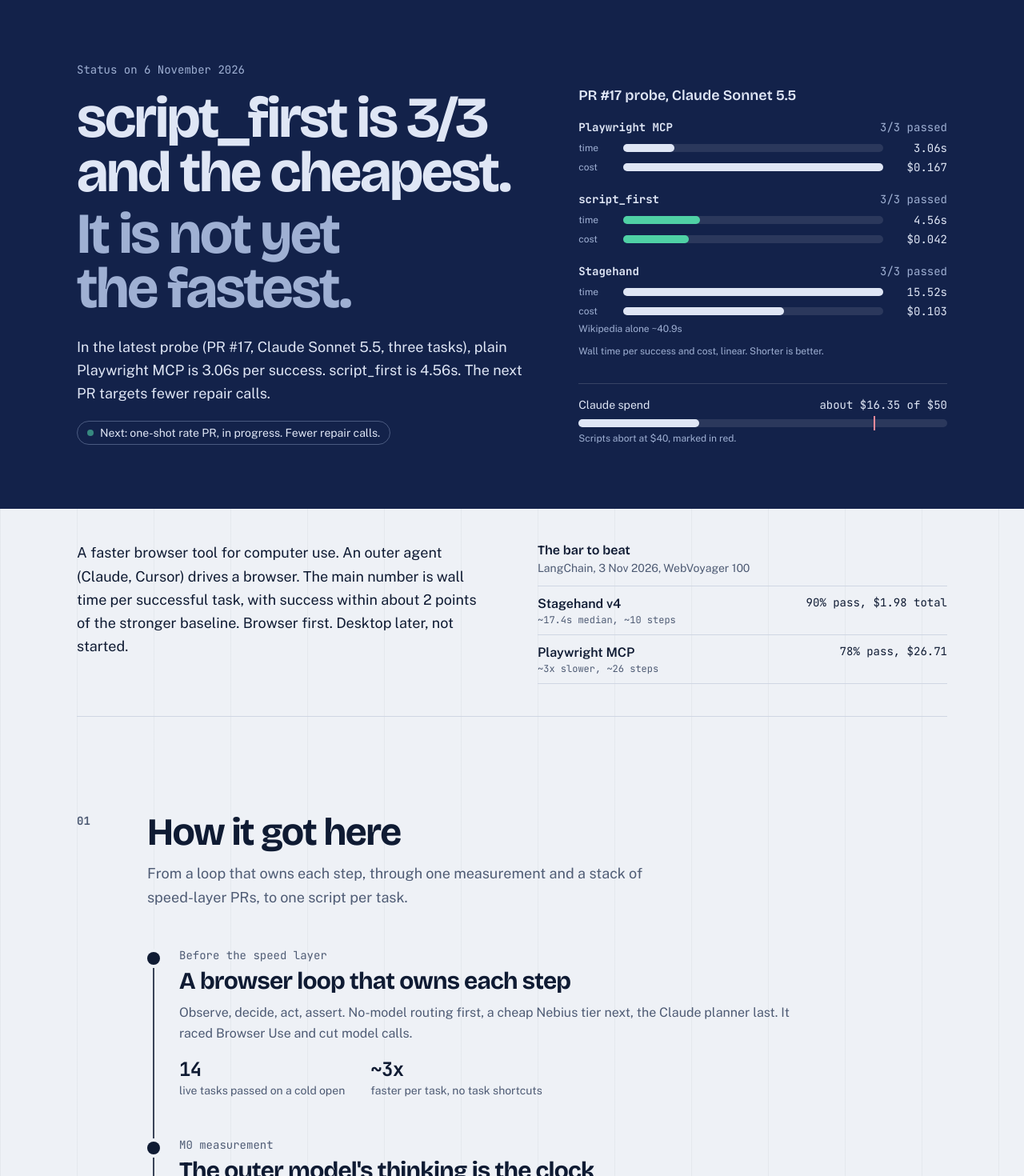
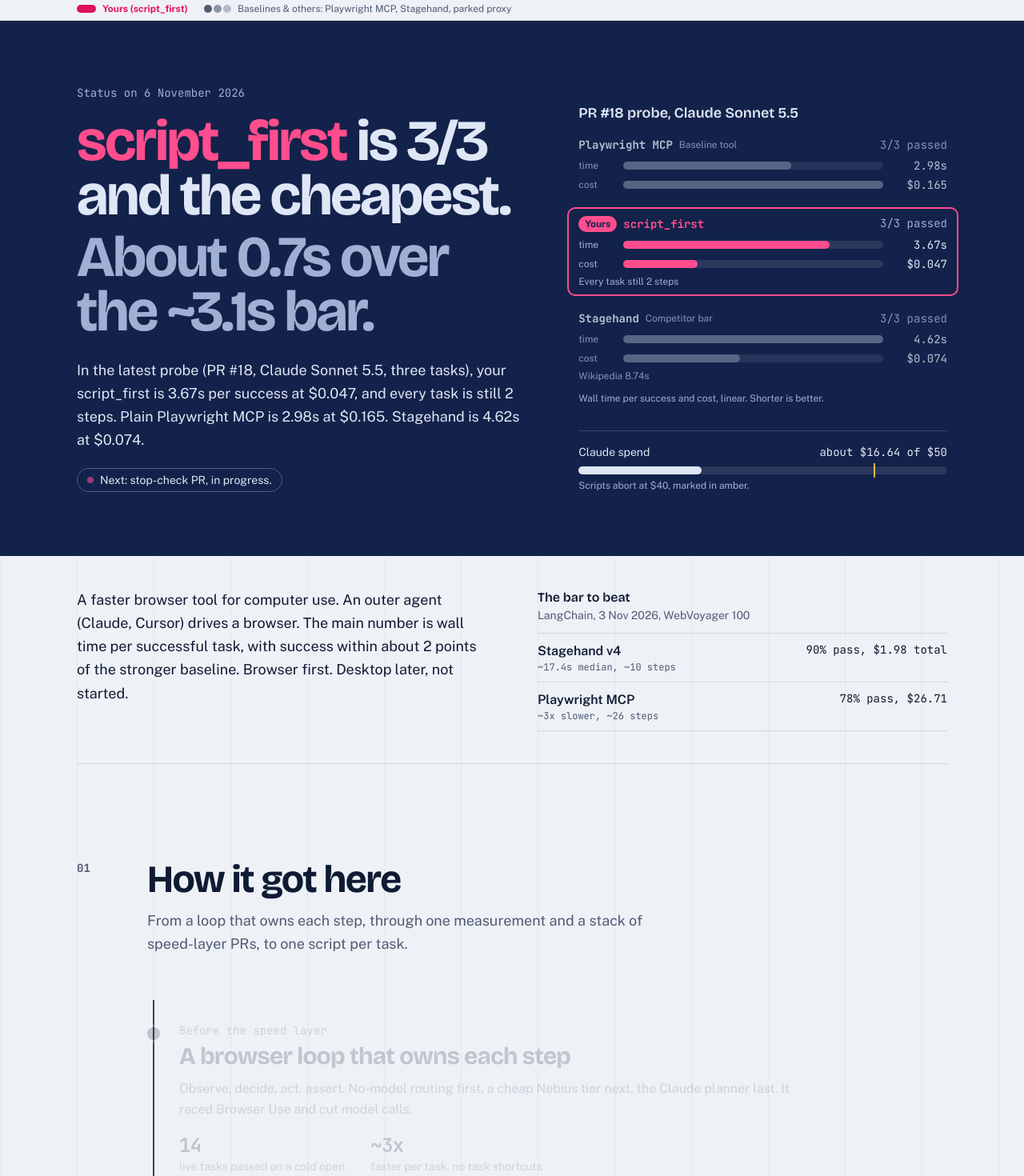
Before and after one commit to advcode118/alexs-computeruseoptimisation, a Next.js app: page / in a window 1280 px wide. Shown: the part 60-1530 px from the top of the page at 80% size. Built offline with nearby package versions, Linux system fonts and the light colour scheme.

Commit message:
Mark script_first as yours and add the PR #18 probe

```diff
--- a/app/components/probe-charts.tsx
+++ b/app/components/probe-charts.tsx
@@ -1,7 +1,7 @@
 "use client";
 
 import { Component } from "react";
-import { armMeta, type ArmId, type ArmResult, type Probe } from "@/data/progress";
+import { armMeta, ownerLabel, type ArmId, type ArmResult, type Probe } from "@/data/progress";
 
 type Metric = "seconds" | "success" | "cost";
 type Grouping = "probe" | "arm";
@@ -73,7 +73,7 @@ export default class ProbeCharts extends Component<Props, State> {
     return armOrder.map((arm) => ({
       key: arm,
       title: armMeta[arm].name,
-      caption: armMeta[arm].short,
+      caption: ownerLabel[armMeta[arm].owner],
       rows: probes.flatMap((probe) => {
         const result = probe.results.find((item) => item.arm === arm);
         return result ? [{ key: probe.id, label: probe.label, color: armMeta[arm].color, result }] : [];
@@ -125,7 +125,13 @@ export default class ProbeCharts extends Component<Props, State> {
           {this.groups().map((group) => (
             <figure key={group.key} className="min-w-0">
               <figcaption className="flex items-baseline justify-between gap-3 border-b-2 border-ink pb-1.5">
-                <span className="font-display text-xl font-semibold tracking-tight">{group.title}</span>
+                <span
+                  className={`font-display text-xl font-semibold tracking-tight ${
+                    group.key === "script_first" ? "text-[var(--color-yours)]" : ""
+                  }`}
+                >
+                  {group.title}
+                </span>
                 <span className="truncate font-mono text-xs text-mute">{group.caption}</span>
               </figcaption>
               <div className="relative mt-2">
@@ -135,7 +141,7 @@ export default class ProbeCharts extends Component<Props, State> {
                         key={tick.label}
                         aria-hidden
                         className="absolute top-0 bottom-0 border-l border-dashed border-rule"
-                        style={{ left: `calc(7.5rem + (100% - 7.5rem - 6.5rem) * ${tick.at / 100})` }}
+                        style={{ left: `calc(9.5rem + (100% - 9.5rem - 6.5rem) * ${tick.at / 100})` }}
                       />
                     ))
                   : null}
@@ -145,9 +151,16 @@ export default class ProbeCharts extends Component<Props, State> {
                     const measured = bar !== null;
 
                     return (
-                      <li key={row.key} className="grid grid-cols-[7.5rem_minmax(0,1fr)_6.5rem] items-center py-1.5">
+                      <li key={row.key} className="grid grid-cols-[9.5rem_minmax(0,1fr)_6.5rem] items-center py-1.5">
                         <span className="min-w-0 pr-2 font-mono text-xs">
-                          <span className="block truncate">{row.label}</span>
+                          <span
+                            className={`block truncate ${
+                              armMeta[row.result.arm].owner === "yours" ? "font-bold text-[var(--color-yours)]" : "text-mute"
+                            }`}
+                          >
+                            {armMeta[row.result.arm].owner === "yours" && grouping === "probe" ? "Yours: " : ""}
+                            {row.label}
+                          </span>
                           {row.result.note ? (
                             <span className="block truncate font-sans text-[11px] text-mute">{row.result.note}</span>
                           ) : null}
@@ -172,7 +185,7 @@ export default class ProbeCharts extends Component<Props, State> {
                   })}
                 </ul>
                 {metric !== "success" ? (
-                  <div aria-hidden className="relative mr-[6.5rem] ml-[7.5rem] h-4 font-mono text-[10px] text-mute">
+                  <div aria-hidden className="relative mr-[6.5rem] ml-[9.5rem] h-4 font-mono text-[10px] text-mute">
                     {ticks[metric].map((tick) => (
                       <span key={tick.label} className="absolute -translate-x-1/2" style={{ left: `${tick.at}%` }}>
                         {tick.label}
--- a/app/components/status-band.tsx
+++ b/app/components/status-band.tsx
@@ -1,6 +1,6 @@
-import { armMeta, probes, progress } from "@/data/progress";
+import { armMeta, ownerLabel, probes, progress } from "@/data/progress";
 
-const highlight = "#4fd1a5";
+const highlight = "var(--color-yours-bright)";
 
 export default function StatusBand() {
   const { status } = progress;
@@ -18,7 +18,8 @@ export default function StatusBand() {
             id="status-title"
             className="mt-4 font-display text-5xl leading-[0.95] font-bold tracking-[-0.035em] text-balance sm:text-7xl"
           >
-            {status.headline}
+            <span style={{ color: highlight }}>script_first</span>
+            {status.headline.replace("script_first", "")}
             <span className="mt-2 block text-night-mute">{status.subhead}</span>
           </h1>
           <p className="mt-6 max-w-xl text-lg leading-relaxed">{status.body}</p>
@@ -34,12 +35,26 @@ export default function StatusBand() {
           </p>
           <div className="mt-4 space-y-5">
             {latest.results.map((result) => {
-              const fill = result.arm === "script_first" ? highlight : "var(--color-night-ink)";
+              const yours = armMeta[result.arm].owner === "yours";
+              const fill = yours ? highlight : "rgba(223, 230, 245, 0.35)";
 
               return (
-                <div key={result.arm}>
+                <div
+                  key={result.arm}
+                  className={yours ? "-mx-3 rounded-lg px-3 py-2 ring-2 ring-[var(--color-yours-bright)]" : "opacity-80"}
+                >
                   <div className="flex items-baseline justify-between gap-3">
-                    <span className="font-mono text-sm font-bold">{armMeta[result.arm].short}</span>
+                    <span className="flex items-center gap-2 font-mono text-sm font-bold">
+                      {yours ? (
+                        <span className="rounded-full bg-[var(--color-yours-bright)] px-2 py-0.5 font-sans text-xs font-bold text-night">
+                          Yours
+                        </span>
+                      ) : null}
+                      <span style={yours ? { color: highlight } : undefined}>{armMeta[result.arm].short}</span>
+                      {!yours ? (
+                        <span className="font-sans text-xs font-normal text-night-mute">{ownerLabel[armMeta[result.arm].owner]}</span>
+                      ) : null}
+                    </span>
                     <span className="font-mono text-sm text-night-mute">
                       {result.successes}/{result.tasks} passed
                     </span>
@@ -83,11 +98,11 @@ export default function StatusBand() {
               />
               <span
                 aria-hidden
-                className="absolute -top-1 -bottom-1 w-0.5 bg-[#ff8a9a]"
+                className="absolute -top-1 -bottom-1 w-0.5 bg-[#f2b84b]"
                 style={{ left: `${(spend.abortAt / spend.cap) * 100}%` }}
               />
             </div>
-            <p className="mt-1.5 text-xs text-night-mute">Scripts abort at ${spend.abortAt}, marked in red.</p>
+            <p className="mt-1.5 text-xs text-night-mute">Scripts abort at ${spend.abortAt}, marked in amber.</p>
           </div>
         </div>
       </div>
--- a/app/globals.css
+++ b/app/globals.css
@@ -12,12 +12,15 @@
   --color-night: #13224a;
   --color-night-ink: #dfe6f5;
   --color-night-mute: #9fb0d3;
-  --color-arm-mcp: #2856c8;
-  --color-arm-proxy: #8a3a9e;
-  --color-arm-replay: #c07ad0;
-  --color-arm-script: #0b7f62;
-  --color-arm-stagehand: #b5770a;
-  --color-stop: #c2253d;
+  --color-yours: #e0115f;
+  --color-yours-bright: #ff4d8d;
+  --color-yours-soft: #fde4ee;
+  --color-arm-mcp: #4d5b74;
+  --color-arm-stagehand: #8e96a7;
+  --color-arm-proxy: #b4bbc8;
+  --color-arm-replay: #ccd2dc;
+  --color-arm-script: var(--color-yours);
+  --color-stop: #8a5a00;
 }
 
 html {
@@ -33,12 +36,12 @@ body {
 }
 
 ::selection {
-  background: #2856c8;
+  background: #e0115f;
   color: #f8f9fc;
 }
 
 :focus-visible {
-  outline: 3px solid var(--color-arm-mcp);
+  outline: 3px solid var(--color-ink);
   outline-offset: 3px;
   border-radius: 4px;
 }
@@ -76,6 +79,27 @@ body {
   }
 }
 
+@media (prefers-reduced-motion: no-preference) {
+  @supports (animation-timeline: view()) {
+    .reveal {
+      animation: reveal linear both;
+      animation-timeline: view();
+      animation-range: entry 0% entry 40%;
+    }
+  }
+}
+
+@keyframes reveal {
+  from {
+    opacity: 0.2;
+    transform: translateY(36px);
+  }
+  to {
+    opacity: 1;
+    transform: none;
+  }
+}
+
 @media (prefers-reduced-motion: reduce) {
   html {
     scroll-behavior: auto;
--- a/app/page.tsx
+++ b/app/page.tsx
@@ -2,7 +2,7 @@ import LoopPathway from "@/app/components/loop-pathway";
 import ProbeCharts from "@/app/components/probe-charts";
 import RunDemo from "@/app/components/run-demo";
 import StatusBand from "@/app/components/status-band";
-import { armMeta, probes, progress } from "@/data/progress";
+import { armMeta, probes, progress, type TimelineEntry } from "@/data/progress";
 
 const sections = [
   { href: "#status", label: "Status" },
@@ -30,7 +30,7 @@ function Timeline() {
   return (
     <ol className="relative mt-12 sm:ml-[5.5rem]">
       <span aria-hidden className="absolute top-2 bottom-2 left-[7px] w-0.5 bg-ink/80" />
-      {progress.timeline.map((entry) => {
+      {progress.timeline.map((entry: TimelineEntry) => {
         const dot =
           entry.tone === "stop"
             ? "bg-stop"
@@ -41,7 +41,7 @@ function Timeline() {
                 : "bg-ink";
 
         return (
-          <li key={entry.id} className="relative pb-12 pl-10 last:pb-0">
+          <li key={entry.id} className="reveal relative pb-14 pl-10 last:pb-0">
             <span aria-hidden className={`absolute top-1.5 left-0 size-4 rounded-full ring-4 ring-paper ${dot}`} />
             <p className={`font-mono text-sm ${entry.tone === "stop" ? "font-bold text-stop" : "text-mute"}`}>
               {entry.label}
@@ -61,9 +61,23 @@ function Timeline() {
             {entry.figures.length ? (
               <dl className="mt-4 flex flex-wrap gap-x-8 gap-y-3">
                 {entry.figures.map((figure) => (
-                  <div key={figure.label} className="flex min-w-[8rem] flex-col-reverse">
-                    <dt className="text-sm text-mute">{figure.label}</dt>
-                    <dd className="font-mono text-2xl font-bold tracking-tight tabular-nums">{figure.value}</dd>
+                  <div
+                    key={figure.label}
+                    className={`flex min-w-[8rem] flex-col-reverse ${
+                      figure.yours ? "-mx-2 rounded-md bg-[var(--color-yours-soft)] px-2 py-1" : ""
+                    }`}
+                  >
+                    <dt className={`text-sm ${figure.yours ? "font-semibold text-[var(--color-yours)]" : "text-mute"}`}>
+                      {figure.yours ? "Yours: " : ""}
+                      {figure.label}
+                    </dt>
+                    <dd
+                      className={`font-mono text-2xl font-bold tracking-tight tabular-nums ${
+                        figure.yours ? "text-[var(--color-yours)]" : ""
+                      }`}
+                    >
+                      {figure.value}
+                    </dd>
                   </div>
                 ))}
               </dl>
@@ -126,7 +140,7 @@ export default function HomePage() {
         <div className="mx-auto flex max-w-6xl flex-wrap items-center justify-between gap-x-6 gap-y-1 px-5 py-3 sm:px-8">
           <a href="#top" className="flex items-center gap-2.5 font-display text-lg font-bold tracking-tight">
             <span aria-hidden className="grid size-6 place-items-center rounded-full bg-ink">
-              <span className="size-2 rounded-full bg-[var(--color-arm-script)]" />
+              <span className="size-2 rounded-full bg-[var(--color-yours-bright)]" />
             </span>
             {progress.project}
           </a>
@@ -141,6 +155,25 @@ export default function HomePage() {
               </a>
             ))}
           </nav>
+        </div>
+        <div className="border-t border-rule/70">
+          <ul
+            aria-label="Colour key"
+            className="mx-auto flex max-w-6xl flex-wrap items-center gap-x-5 gap-y-1 px-5 py-1.5 text-xs sm:px-8"
+          >
+            <li className="flex items-center gap-2 font-bold text-[var(--color-yours)]">
+              <span aria-hidden className="h-2.5 w-6 rounded-full bg-[var(--color-yours)]" />
+              Yours (script_first)
+            </li>
+            <li className="flex items-center gap-2 text-mute">
+              <span aria-hidden className="flex gap-0.5">
+                <span className="h-2.5 w-2.5 rounded-full bg-[var(--color-arm-mcp)]" />
+                <span className="h-2.5 w-2.5 rounded-full bg-[var(--color-arm-stagehand)]" />
+                <span className="h-2.5 w-2.5 rounded-full bg-[var(--color-arm-proxy)]" />
+              </span>
+              Baselines &amp; others: Playwright MCP, Stagehand, parked proxy
+            </li>
+          </ul>
         </div>
       </header>
 
@@ -189,8 +222,15 @@ export default function HomePage() {
               lede="Pick an arm, then press Play or Step. Watch where the model calls happen. The numbers beside it are that arm's probe results."
             />
           </div>
-          <div className="mx-auto mt-10 max-w-6xl sm:px-8">
-            <RunDemo demos={progress.demos} probes={probes} tasks={progress.tasks} />
+          <div className="reveal mx-auto mt-10 max-w-6xl sm:px-8">
+            <RunDemo
+              demos={[
+                ...progress.demos.filter((demo) => demo.id === "script_first"),
+                ...progress.demos.filter((demo) => demo.id !== "script_first"),
+              ]}
+              probes={probes}
+              tasks={progress.tasks}
+            />
           </div>
         </section>
 
@@ -202,7 +242,7 @@ export default function HomePage() {
               title="Every probe, every arm"
               lede={`Three tasks per probe: ${progress.tasks.join(", ")}. Switch the measure, or group by arm to follow one arm across probes.`}
             />
-            <div className="mt-10">
+            <div className="reveal mt-10">
               <ProbeCharts probes={probes} />
             </div>
             <ProbeTable />
--- a/data/progress.ts
+++ b/data/progress.ts
@@ -5,7 +5,7 @@
 
 export type ArmId = "playwright_mcp" | "diff_fast_act" | "macro_replay" | "script_first" | "stagehand";
 
-export type ProbeId = "probe1" | "pr14" | "pr15" | "pr16" | "pr17";
+export type ProbeId = "probe1" | "pr14" | "pr15" | "pr16" | "pr17" | "pr18";
 
 export type ArmResult = {
   arm: ArmId;
@@ -31,7 +31,7 @@ export type TimelineEntry = {
   label: string;
   title: string;
   body: string;
-  figures: { value: string; label: string }[];
+  figures: { value: string; label: string; yours?: boolean }[];
   stack?: { pr: string; text: string }[];
   tone?: "stop" | "now";
 };
@@ -56,12 +56,21 @@ export type DemoArm = {
   takeaway: string;
 };
 
-export const armMeta: Record<ArmId, { name: string; short: string; color: string }> = {
-  playwright_mcp: { name: "Plain Playwright MCP", short: "Playwright MCP", color: "var(--color-arm-mcp)" },
-  diff_fast_act: { name: "Proxy: diff + fast act", short: "diff_fast_act", color: "var(--color-arm-proxy)" },
-  macro_replay: { name: "Proxy: macro replay", short: "macro_replay", color: "var(--color-arm-replay)" },
-  script_first: { name: "Script first", short: "script_first", color: "var(--color-arm-script)" },
-  stagehand: { name: "Stagehand", short: "Stagehand", color: "var(--color-arm-stagehand)" },
+export type ArmOwner = "yours" | "baseline" | "competitor" | "parked";
+
+export const ownerLabel: Record<ArmOwner, string> = {
+  yours: "Yours",
+  baseline: "Baseline tool",
+  competitor: "Competitor bar",
+  parked: "Parked experiment",
+};
+
+export const armMeta: Record<ArmId, { name: string; short: string; color: string; owner: ArmOwner }> = {
+  script_first: { name: "Yours: script_first", short: "script_first", color: "var(--color-yours)", owner: "yours" },
+  playwright_mcp: { name: "Plain Playwright MCP", short: "Playwright MCP", color: "var(--color-arm-mcp)", owner: "baseline" },
+  stagehand: { name: "Stagehand", short: "Stagehand", color: "var(--color-arm-stagehand)", owner: "competitor" },
+  diff_fast_act: { name: "Proxy: diff + fast act", short: "diff_fast_act", color: "var(--color-arm-proxy)", owner: "parked" },
+  macro_replay: { name: "Proxy: macro replay", short: "macro_replay", color: "var(--color-arm-replay)", owner: "parked" },
 };
 
 export const probes: Probe[] = [
@@ -123,6 +132,17 @@ export const probes: Probe[] = [
       { arm: "stagehand", successes: 3, tasks: 3, seconds: 15.52, cost: 0.103, note: "Wikipedia alone ~40.9s" },
     ],
   },
+  {
+    id: "pr18",
+    label: "PR #18",
+    model: "Claude Sonnet 5.5",
+    summary: "script_first stays 3/3 and cheapest, about 0.7s over the ~3.1s bar.",
+    results: [
+      { arm: "playwright_mcp", successes: 3, tasks: 3, seconds: 2.98, cost: 0.165 },
+      { arm: "script_first", successes: 3, tasks: 3, seconds: 3.67, cost: 0.047, note: "Every task still 2 steps" },
+      { arm: "stagehand", successes: 3, tasks: 3, seconds: 4.62, cost: 0.074, note: "Wikipedia 8.74s" },
+    ],
+  },
 ];
 
 export const progress = {
@@ -132,11 +152,11 @@ export const progress = {
   goal: "A faster browser tool for computer use. An outer agent (Claude, Cursor) drives a browser. The main number is wall time per successful task, with success within about 2 points of the stronger baseline. Browser first. Desktop later, not started.",
   status: {
     headline: "script_first is 3/3 and the cheapest.",
-    subhead: "It is not yet the fastest.",
-    body: "In the latest probe (PR #17, Claude Sonnet 5.5, three tasks), plain Playwright MCP is 3.06s per success. script_first is 4.56s. The next PR targets fewer repair calls.",
-    probe: "pr17" as ProbeId,
-    next: "Next: one-shot rate PR, in progress. Fewer repair calls.",
-    spend: { used: 16.35, cap: 50, abortAt: 40 },
+    subhead: "About 0.7s over the ~3.1s bar.",
+    body: "In the latest probe (PR #18, Claude Sonnet 5.5, three tasks), your script_first is 3.67s per success at $0.047, and every task is still 2 steps. Plain Playwright MCP is 2.98s at $0.165. Stagehand is 4.62s at $0.074.",
+    probe: "pr18" as ProbeId,
+    next: "Next: stop-check PR, in progress.",
+    spend: { used: 16.64, cap: 50, abortAt: 40 },
   },
   tasks: ["Wikipedia search", "Python docs", "Hacker News top"],
   benchmark: {
@@ -239,7 +259,7 @@ export const progress = {
       figures: [
         { value: "2.5s", label: "Stagehand, 2/3, $0.053" },
         { value: "3.8s", label: "Playwright MCP, 3/3, $0.150" },
-        { value: "4.1s", label: "script_first, 1/3, $0.031" },
+        { value: "4.1s", label: "script_first, 1/3, $0.031", yours: true },
       ],
     },
     {
@@ -249,16 +269,27 @@ export const progress = {
       body: "If the end-state check fails, Claude gets one repair call. The Stagehand URL fix lands too.",
       figures: [
         { value: "3.06s", label: "Playwright MCP, 3/3, $0.167" },
-        { value: "4.56s", label: "script_first, 3/3, $0.042" },
+        { value: "4.56s", label: "script_first, 3/3, $0.042", yours: true },
         { value: "15.52s", label: "Stagehand, 3/3, $0.103" },
+      ],
+    },
+    {
+      id: "pr18",
+      label: "Probe on PR #18",
+      title: "script_first stays 3/3 and cheapest, about 0.7s over the bar",
+      body: "Sonnet 5.5. Every script_first task is still 2 steps. The bar is plain Playwright MCP at ~3.1s.",
+      figures: [
+        { value: "3.67s", label: "script_first, 3/3, $0.047", yours: true },
+        { value: "2.98s", label: "Playwright MCP, 3/3, $0.165" },
+        { value: "4.62s", label: "Stagehand, 3/3, $0.074 (wiki 8.74s)" },
       ],
       tone: "now",
     },
     {
       id: "next",
       label: "Next",
-      title: "Raise the one-shot rate",
-      body: "In progress. Fewer repair calls, so script_first spends less time on its second pass.",
+      title: "A stop-check PR",
+      body: "In progress.",
       figures: [],
     },
   ] satisfies TimelineEntry[],
@@ -282,7 +313,7 @@ export const progress = {
     },
     {
       id: "proxy",
-      name: "Speed-layer proxy",
+      name: "Proxy (parked)",
       arms: ["diff_fast_act", "macro_replay"],
       oneLine: "The same outer loop, with a proxy that settles the page and returns only what changed.",
       steps: [
@@ -299,7 +330,7 @@ export const progress = {
     },
     {
       id: "script_first",
-      name: "Script first",
+      name: "Yours: script_first",
       arms: ["script_first"],
       oneLine: "One Claude call writes the whole task as a short Playwright script. Chrome runs it.",
       steps: [
@@ -311,7 +342,7 @@ export const progress = {
         { lane: "tool", title: "Run the repaired script", detail: "Chrome runs the second script.", counts: "browser", branch: "repair" },
         { lane: "check", title: "Check again", detail: "Pass, or the run fails.", branch: "repair" },
       ],
-      takeaway: "Cheapest arm per run. The repair pass is why it is not yet the fastest, which is what the next PR targets.",
+      takeaway: "Your product. Cheapest arm per run. In PR #18 every task is still 2 steps, about 0.7s over the ~3.1s bar.",
     },
     {
       id: "stagehand",
```
